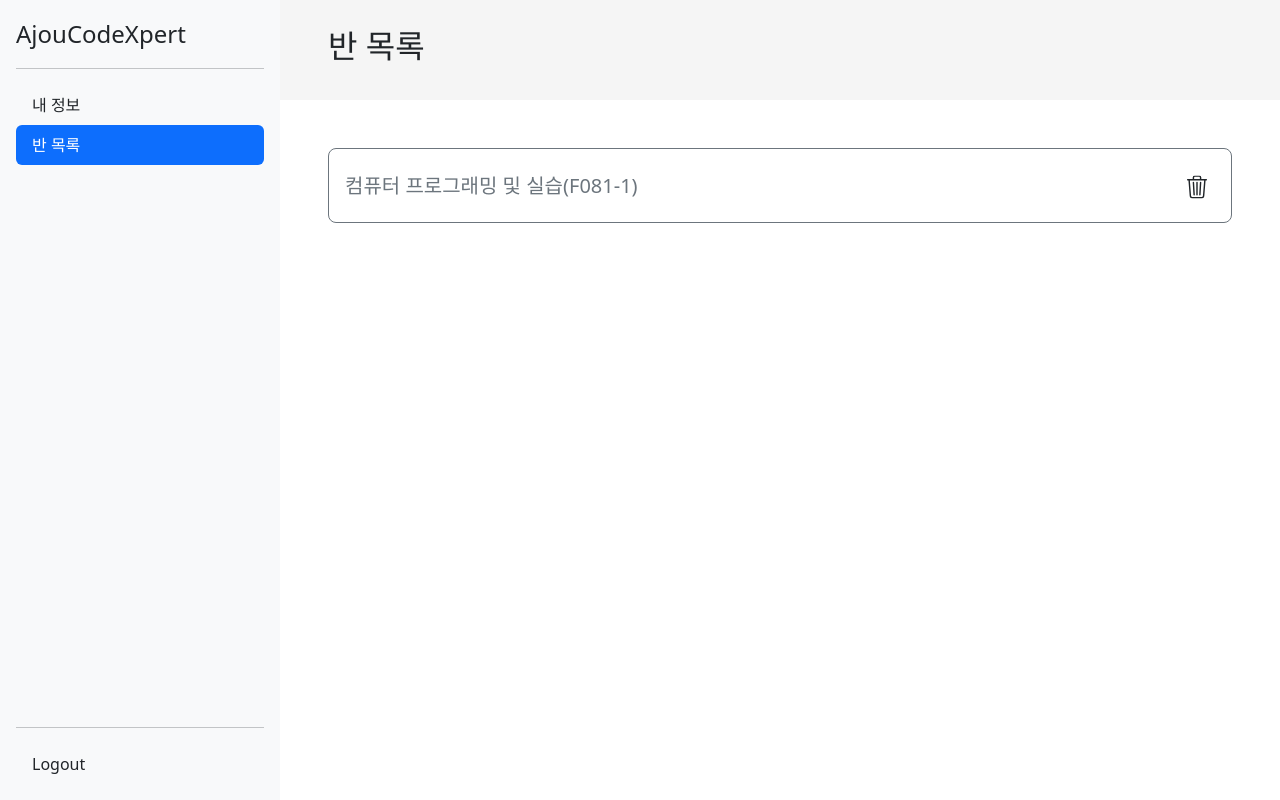
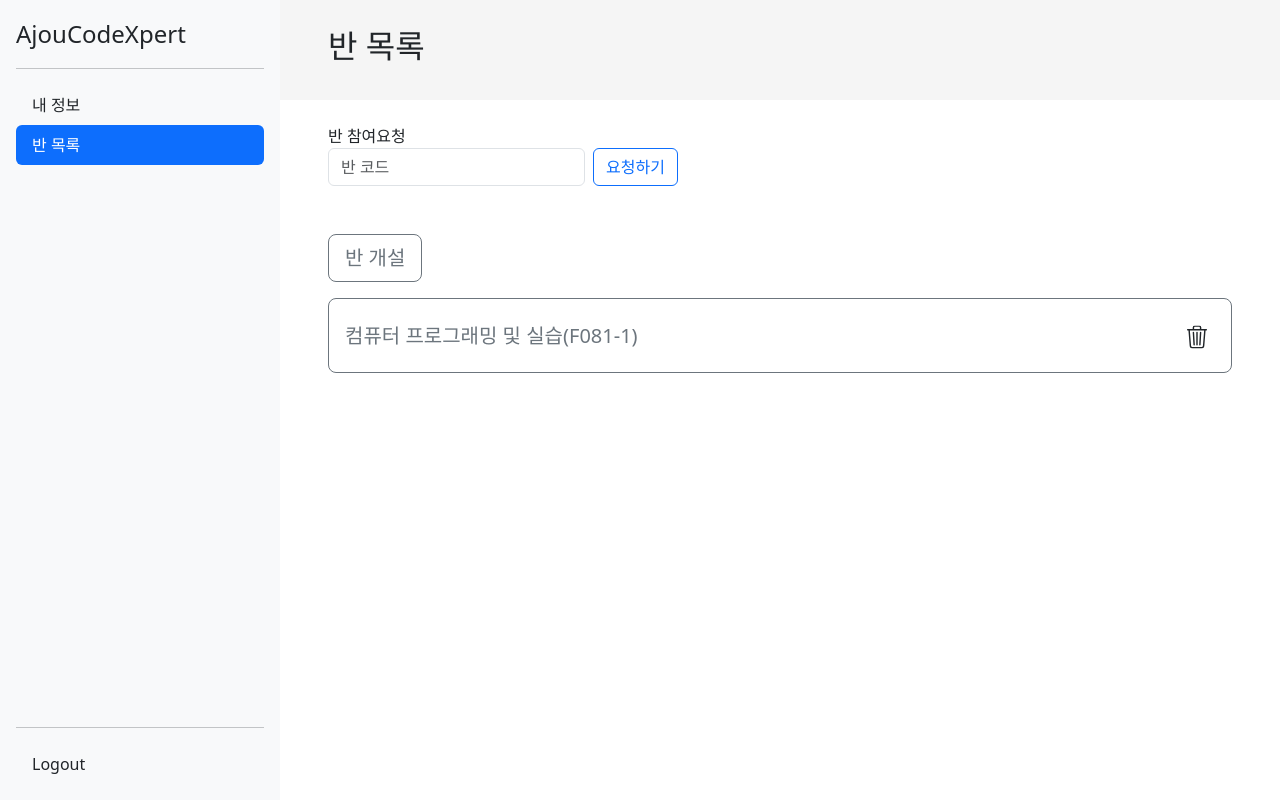
Before and after one commit to 2023-Fall-SE-CodeMates/AjouCodeXpert_Web, a React (Create React App) app: page /classes in a window 1280 px wide. Built offline with nearby package versions, Linux system fonts and the light colour scheme.

Commit message:
반 목록 페이지 구현

```diff
--- /dev/null
+++ b/src/components/button/EditListItem.jsx
@@ -0,0 +1,18 @@
+import React from "react";
+import { BsPencilSquare } from "react-icons/bs";
+import { Link } from "react-router-dom";
+import { PropTypes } from "prop-types";
+
+EditListItem.propTypes = {
+  link: PropTypes.string.isRequired,
+};
+
+function EditListItem({ link }) {
+  return (
+    <Link to={link} className="me-3 link-dark">
+      <BsPencilSquare size="23" />
+    </Link>
+  );
+}
+
+export default EditListItem;
--- a/src/components/list/AnnouncementListItem.jsx
+++ b/src/components/list/AnnouncementListItem.jsx
@@ -2,9 +2,11 @@ import React from "react";
 import PropTypes from "prop-types";
 import { useAuth } from "services/AuthContext";
 import DeleteListItem from "components/button/DeleteListItem";
+import EditListItem from "components/button/EditListItem";
 
 AnnouncementListItem.propTypes = {
-  id: PropTypes.number.isRequired, // 공지사항 ID
+  classId: PropTypes.number.isRequired, // 반 ID
+  AnnouncementId: PropTypes.number.isRequired, // 공지사항 ID
   title: PropTypes.string.isRequired, // 공지사항 제목
   content: PropTypes.string.isRequired, // 공지사항 내용
   createdAt: PropTypes.string.isRequired, // 공지사항 생성일
@@ -12,7 +14,14 @@ AnnouncementListItem.propTypes = {
 };
 
 // TODO: 편집버튼 추가
-function AnnouncementListItem({ title, content, createdAt, author }) {
+function AnnouncementListItem({
+  classId,
+  AnnouncementId,
+  title,
+  content,
+  createdAt,
+  author,
+}) {
   const authContext = useAuth();
   const [role] = [authContext.role];
 
@@ -21,8 +30,13 @@ function AnnouncementListItem({ title, content, createdAt, author }) {
       <div className="d-flex flex-row">
         <h3>{title}</h3>
         <p className="flex-grow-1" />
-        <p className="me-2">{author}</p>
-        <p className="me-2">{createdAt}</p>
+        <p className="me-3">{author}</p>
+        <p className="me-3">{createdAt}</p>
+        {role === "ta" && (
+          <EditListItem
+            link={`/classes/${classId}/announcements/${AnnouncementId}`}
+          />
+        )}
         {role === "ta" && <DeleteListItem />}
       </div>
       <p className="mt-2">{content}</p>
--- a/src/components/list/ClassListItem.jsx
+++ b/src/components/list/ClassListItem.jsx
@@ -7,10 +7,10 @@ import DeleteListItem from "components/button/DeleteListItem";
 ClassListItem.propTypes = {
   classId: PropTypes.number.isRequired, // 반 ID
   className: PropTypes.string.isRequired, // 반 과목 이름
-  classCode: PropTypes.string.isRequired, // 과목 코드
+  subjectCode: PropTypes.string.isRequired, // 과목 코드
 };
 
-function ClassListItem({ classId, className, classCode }) {
+function ClassListItem({ classId, className, subjectCode }) {
   const navigate = useNavigate();
   const authContext = useAuth();
   const [role] = [authContext.role];
@@ -24,7 +24,7 @@ function ClassListItem({ classId, className, classCode }) {
           navigate(`/classes/${classId}/assignments`);
         }}
       >
-        {className}({classCode})
+        {className}({subjectCode})
       </button>
       <div className="position-absolute top-50 end-0 translate-middle">
         {role === "ta" && <DeleteListItem />}
--- a/src/pages/common/AnnouncementPage.jsx
+++ b/src/pages/common/AnnouncementPage.jsx
@@ -31,7 +31,8 @@ function AnnouncementPage(props) {
             semper dalaracc lacus vel facilisis volutpat est velitolm. Lorem
             ipsum dolor sit amet consecte tur adipiscing elit semper dalaracc
             lacus vel facilisis volutpat est velitolm."
-              id={1}
+              AnnouncementId={1}
+              classId={classId}
             />
           </div>
         </div>
--- a/src/pages/common/ClassListPage.jsx
+++ b/src/pages/common/ClassListPage.jsx
@@ -1,21 +1,70 @@
 // 반 목록 페이지
 import React from "react";
+import { useAuth } from "services/AuthContext";
 import Sidebar from "components/Sidebar";
 import Titlebar from "components/Titlebar";
 import ClassListItem from "components/list/ClassListItem";
+import { Formik, Form, Field } from "formik";
+import { Link } from "react-router-dom";
+import * as Yup from "yup";
 
 function ClassListPage(props) {
+  const authContext = useAuth();
+  const [role] = [authContext.role];
+
   return (
     <div className="d-flex flex-row">
       <Sidebar />
       <div className="flex-fill d-flex flex-column">
         <Titlebar title="반 목록" />
         <div className="container px-5">
-          <div className="my-5">
+          <Formik
+            initialValues={{
+              classCode: "",
+            }}
+            enableReinitialize={true}
+            onSubmit={(data) => {
+              console.log(data);
+            }}
+            validationSchema={Yup.object().shape({
+              classCode: Yup.string(),
+            })}
+          >
+            {(props) => (
+              <Form className="mb-5">
+                <div className="mt-4">반 참여요청</div>
+                <div className="d-flex flex-row ">
+                  <fieldset className="form-group">
+                    <Field
+                      className="form-control"
+                      type="text"
+                      name="classCode"
+                      placeholder="반 코드"
+                    />
+                  </fieldset>
+                  <button
+                    type="submit"
+                    className="btn btn-outline-primary ms-2"
+                  >
+                    요청하기
+                  </button>
+                </div>
+              </Form>
+            )}
+          </Formik>
+          {role === "ta" && (
+            <Link
+              className="btn btn-outline-secondary btn-lg mb-3"
+              to="/createclass"
+            >
+              반 개설
+            </Link>
+          )}
+          <div className="mb-5">
             <ClassListItem
               classId={11}
               className="컴퓨터 프로그래밍 및 실습"
-              classCode="F081-1"
+              subjectCode="F081-1"
             />
           </div>
         </div>
--- a/src/pages/ta/AnnouncementAddModifyPage.jsx
+++ b/src/pages/ta/AnnouncementAddModifyPage.jsx
@@ -17,7 +17,6 @@ function AnnouncementAddModifyPage(props) {
         <div className="flex-fill d-flex flex-column">
           <Titlebar title="공지 추가/수정" />
           <div className="container px-5">
-            <div className="my-5">
             <Formik
               initialValues={{
                 title: "",
@@ -73,7 +72,6 @@ function AnnouncementAddModifyPage(props) {
         </div>
       </div>
     </div>
-    </div>
   );
 }
 
```
Lines whose indentation alone changed are shown as unchanged.
